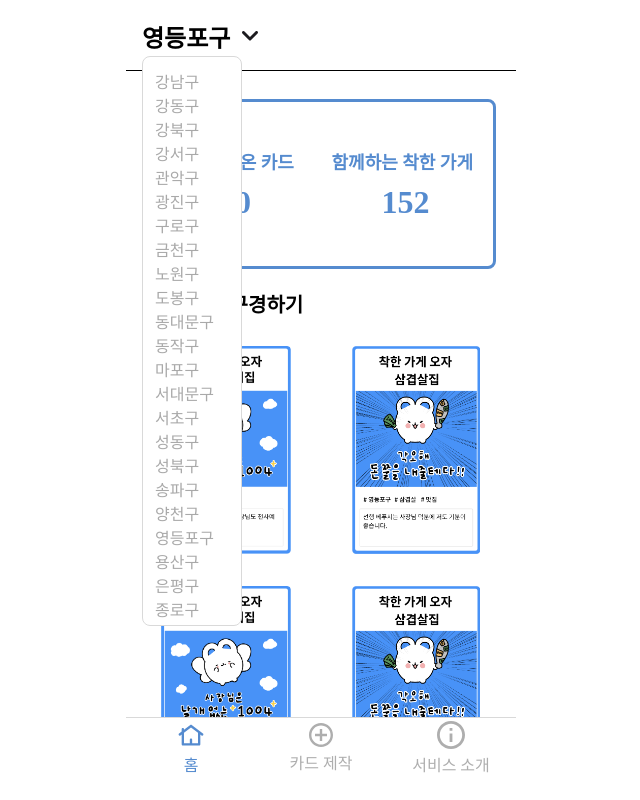
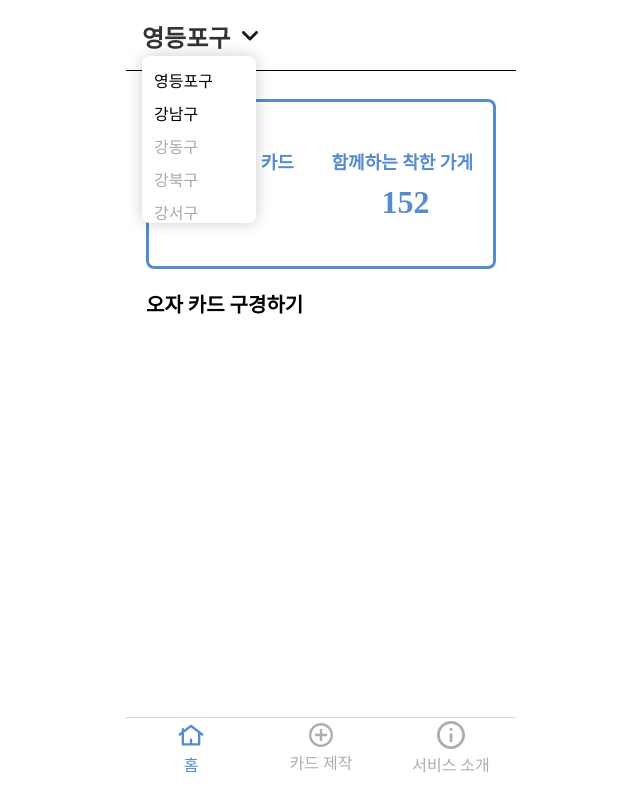
Before and after one commit to seoul-women-tech-hackathon-team5/meaningout-client, a React (Vite) app: page /main in a window 1280 px wide. Both pictures are taken after a click on the button "영등포구". Shown: the top 800 px of the page, without its empty margins (319-959 px from the left). Built offline with nearby package versions, Linux system fonts and the light colour scheme.

Commit message:
feat : 지역 토글 구현

```diff
--- a/src/components/MainPage/AreaItem.jsx
+++ /dev/null
@@ -1,71 +0,0 @@
-import { useState } from 'react';
-import styled from 'styled-components';
-import PropTypes from 'prop-types';
-
-const StyledAreaItem = styled.div`
-  font-size: 24px;
-  font-weight: 800;
-
-  button {
-    display: flex;
-    align-items: center;
-    text-decoration: none; /* Remove the default underline */
-    outline: none; /* Remove the default outline */
-  }
-
-  .toggle-container {
-    width: 100px;
-    height: ${(props) => (props.isExpanded ? '570px' : '0')};
-    overflow: hidden;
-    padding: ${(props) => (props.isExpanded ? '12px' : '0')};
-    border-radius: 8px;
-    font-size: 16px;
-    font-weight: 400;
-    color: #a9a9a9;
-    background-color: white;
-    cursor: pointer;
-    border: ${(props) => (props.isExpanded ? 'solid 1px #d9d9d9' : 'none')};
-    position: relative;
-    transition: height 0.3s ease-in-out, padding 0.3s ease-in-out;
-  }
-
-  .toggle-container > div:hover {
-    color: black;
-    font-weight: 600;
-  }
-`;
-
-export default function AreaItem({ title, content, onContentClick }) {
-  const [isExpanded, setIsExpanded] = useState(false);
-
-  const handleToggle = () => {
-    setIsExpanded(!isExpanded);
-  };
-
-  const handleContentItemClick = (clickedItem) => {
-    onContentClick(clickedItem);
-    setIsExpanded(false);
-  };
-
-  return (
-    <StyledAreaItem isExpanded={isExpanded}>
-      <button onClick={handleToggle}>
-        {title}
-        <img src='/assets/icons/toggle.svg' alt='toggle' />
-      </button>
-      <div className='toggle-container'>
-        {content.map((item, index) => (
-          <div key={index} onClick={() => handleContentItemClick(item)}>
-            {item}
-          </div>
-        ))}
-      </div>
-    </StyledAreaItem>
-  );
-}
-
-AreaItem.propTypes = {
-  title: PropTypes.string.isRequired,
-  content: PropTypes.arrayOf(PropTypes.string).isRequired,
-  onContentClick: PropTypes.func.isRequired,
-};
--- a/src/components/MainPage/AreaNames.js
+++ b/src/components/MainPage/AreaList.js
@@ -1,4 +1,5 @@
-export const AreaNames = [
+export const AreaList = [
+  '영등포구',
   '강남구',
   '강동구',
   '강북구',
@@ -18,11 +19,9 @@ export const AreaNames = [
   '성북구',
   '송파구',
   '양천구',
-  '영등포구',
   '용산구',
   '은평구',
   '종로구',
   '중구',
   '중랑구'
-
 ];
--- /dev/null
+++ b/src/components/MainPage/AreaToggle.jsx
@@ -0,0 +1,91 @@
+import { useState } from "react";
+import styled from "styled-components";
+import { AreaList } from "./AreaList";
+
+const abledAreas = ['영등포구', '강남구'];
+
+export default function AreaToggle() {
+  const [isExpanded, setIsExpanded] = useState(false);
+  const [currentTitle, setCurrentTitle] = useState("영등포구");
+
+  const handleToggle = () => {
+    setIsExpanded(true);
+    console.log(isExpanded);
+  };
+
+  const handleContentItemClick = (clickedItem) => {
+    if (abledAreas.includes(clickedItem)) {
+      setCurrentTitle(clickedItem);
+      setIsExpanded(false);
+    }
+  };
+
+  return (
+    <StyledAreaToggle>
+      <CurrentArea onClick={handleToggle}>
+        <CurrentAreaName>{currentTitle}</CurrentAreaName>
+        <img src="/assets/icons/toggle.svg" alt="toggle" />
+      </CurrentArea>
+      {isExpanded && (
+        <ToggleContainer>
+          {AreaList.map((item, index) => (
+            <AreaItem key={index} onClick={() => handleContentItemClick(item)} abled={abledAreas.includes(item)}>
+              {item}
+            </AreaItem>
+          ))}
+        </ToggleContainer>
+      )}
+    </StyledAreaToggle>
+  );
+}
+
+const StyledAreaToggle = styled.div`
+  width: 107px;
+  height: 40px;
+`;
+
+const CurrentArea = styled.button`
+  display: flex;
+  align-items: center;
+  text-decoration: none;
+  outline: none;
+`;
+
+const CurrentAreaName = styled.div`
+  color: rgba(0, 0, 0, 0.8);
+  font-family: Noto Sans KR;
+  font-size: 24px;
+  font-style: normal;
+  font-weight: 700;
+  line-height: normal;
+`;
+
+const ToggleContainer = styled.div`
+  position: fixed;
+  width: 114px;
+  height: 167px;
+  background-color: white;
+  overflow-y: scroll;
+  padding: 12px;
+  border-radius: 8px;
+  box-shadow: 0px 0px 16px 0px rgba(0, 0, 0, 0.2);
+  display: flex;
+  flex-direction: column;
+  align-items: flex-start;
+  gap: 14px;
+`;
+
+const AreaItem = styled.div`
+  width: 90px;
+  height: 19px;
+  color: ${({ abled }) => (abled ? 'black' : '#a9a9a9')};
+  font-family: Inter;
+  font-size: 16px;
+  font-style: normal;
+  font-weight: 400;
+  cursor: ${({ abled }) => (abled ? 'pointer' : 'not-allowed')};
+  ${({ abled }) => ( abled ?  `
+    &:hover{
+      font-weight: 700;
+    }` : '')}
+`;
--- a/src/components/MainPage/Card.jsx
+++ b/src/components/MainPage/Card.jsx
@@ -1,98 +1,98 @@
-import React, { useState, useRef, useEffect } from 'react';
-import styled from 'styled-components';
+// import React, { useState, useRef, useEffect } from 'react';
+// import styled from 'styled-components';
 
-const CardContainer = styled.div`
-  display: flex;
-  flex-wrap: wrap;
-  justify-content: center;
-  margin-top: 330px;
-`;
+// const CardContainer = styled.div`
+//   display: flex;
+//   flex-wrap: wrap;
+//   justify-content: center;
+//   margin-top: 330px;
+// `;
 
-const StyledCard = styled.div`
-  width: 150px;
-  height: 200px;
-  background-color: white;
-  margin: 20px;
-  border-radius: 8px;
-  display: flex;
-  padding: 20px;
-  justify-content: center;
-  align-items: center;
-  font-size: 24px;
-  font-weight: 600;
-  color: white;
+// const StyledCard = styled.div`
+//   width: 150px;
+//   height: 200px;
+//   background-color: white;
+//   margin: 20px;
+//   border-radius: 8px;
+//   display: flex;
+//   padding: 20px;
+//   justify-content: center;
+//   align-items: center;
+//   font-size: 24px;
+//   font-weight: 600;
+//   color: white;
 
-  ${(props) =>
-    props.content === '영등포구' &&
-    `
-      color: black;
-    `}
+//   ${(props) =>
+//     props.content === '영등포구' &&
+//     `
+//       color: black;
+//     `}
 
-  img {
-    max-width: 130%;
-    max-height: 130%;
-    object-fit: cover;
-    object-position: center bottom; /* Adjust the object position to move the starting point of the image */
-  }
-`;
+//   img {
+//     max-width: 130%;
+//     max-height: 130%;
+//     object-fit: cover;
+//     object-position: center bottom; /* Adjust the object position to move the starting point of the image */
+//   }
+// `;
 
-const Card = () => {
-  const [cards, setCards] = useState([1, 2, 3, 4, 5]);
-  const observerRef = useRef(null);
+// const Card = () => {
+//   const [cards, setCards] = useState([1, 2, 3, 4, 5]);
+//   const observerRef = useRef(null);
 
-  useEffect(() => {
-    const observer = new IntersectionObserver(handleObserver, {
-      root: null,
-      rootMargin: '20px',
-      threshold: 1.0,
-    });
+//   useEffect(() => {
+//     const observer = new IntersectionObserver(handleObserver, {
+//       root: null,
+//       rootMargin: '20px',
+//       threshold: 1.0,
+//     });
 
-    if (observerRef.current) {
-      observer.observe(observerRef.current);
-    }
+//     if (observerRef.current) {
+//       observer.observe(observerRef.current);
+//     }
 
-    return () => {
-      if (observerRef.current) {
-        observer.unobserve(observerRef.current);
-      }
-    };
-  }, [cards]);
+//     return () => {
+//       if (observerRef.current) {
+//         observer.unobserve(observerRef.current);
+//       }
+//     };
+//   }, [cards]);
 
-  const handleObserver = (entries) => {
-    const target = entries[0];
-    if (target.isIntersecting) {
-      const newCardId = cards[cards.length - 1] + 1;
-      setCards((prevCards) => [...prevCards, newCardId]);
-    }
-  };
+//   const handleObserver = (entries) => {
+//     const target = entries[0];
+//     if (target.isIntersecting) {
+//       const newCardId = cards[cards.length - 1] + 1;
+//       setCards((prevCards) => [...prevCards, newCardId]);
+//     }
+//   };
 
-  const removeFirstCard = () => {
-    setCards((prevCards) => prevCards.slice(1));
-  };
+//   const removeFirstCard = () => {
+//     setCards((prevCards) => prevCards.slice(1));
+//   };
 
-  useEffect(() => {
-    if (cards.length > 10) {
-      const timer = setTimeout(removeFirstCard, 1000);
-      return () => clearTimeout(timer);
-    }
-  }, [cards]);
+//   useEffect(() => {
+//     if (cards.length > 10) {
+//       const timer = setTimeout(removeFirstCard, 1000);
+//       return () => clearTimeout(timer);
+//     }
+//   }, [cards]);
 
-  const getImageUrl = (imageName) => {
-    return `assets/img/${imageName}.jpg`; // Assuming the images are in the "public/assets/img" directory
-  };
+//   const getImageUrl = (imageName) => {
+//     return `assets/img/${imageName}.jpg`; // Assuming the images are in the "public/assets/img" directory
+//   };
 
-  return (
-    <>
-      <CardContainer>
-        {cards.map((cardId) => (
-          <StyledCard key={cardId} content="영등포구">
-            <img src={getImageUrl(cardId)} alt={`Image ${cardId}`} />
-          </StyledCard>
-        ))}
-      </CardContainer>
-      <div ref={observerRef} />
-    </>
-  );
-};
+//   return (
+//     <>
+//       <CardContainer>
+//         {cards.map((cardId) => (
+//           <StyledCard key={cardId} content="영등포구">
+//             <img src={getImageUrl(cardId)} alt={`Image ${cardId}`} />
+//           </StyledCard>
+//         ))}
+//       </CardContainer>
+//       <div ref={observerRef} />
+//     </>
+//   );
+// };
 
-export default Card;
+// export default Card;
--- a/src/components/MainPage/Header.jsx
+++ b/src/components/MainPage/Header.jsx
@@ -1,7 +1,5 @@
-import styled from 'styled-components';
-import { useState } from 'react';
-import AreaItem from './AreaItem';
-import { AreaNames } from './AreaNames';
+import styled from "styled-components";
+import AreaToggle from "./AreaToggle";
 
 const StyledHeader = styled.div`
   width: 390px;
@@ -18,23 +16,13 @@ const StyledHeader = styled.div`
 
   border-bottom-style: solid;
   border-bottom-width: 0.5px;
-`
+`;
 
 export default function Header() {
-    // Area 토글 관리
-    const [currentTitle, setCurrentTitle] = useState("영등포구");
-
-    const handleContentClick = (clickedTitle) => {
-        setCurrentTitle(clickedTitle);
-    };
 
   return (
     <StyledHeader>
-            <AreaItem
-                title={currentTitle}
-                content={AreaNames}
-                onContentClick={handleContentClick}
-            />
+      <AreaToggle/>
     </StyledHeader>
   );
 }
--- a/src/pages/MainPage.jsx
+++ b/src/pages/MainPage.jsx
@@ -2,7 +2,7 @@ import styled from 'styled-components';
 import Header from '../components/MainPage/Header';
 import MessageBox from '../components/MainPage/MeassageBox';
 import BottomNav from '../components/UI/BottomNav';
-import Card from '../components/MainPage/Card';
+// import Card from '../components/MainPage/Card';
 
 
 const StyledMain = styled.div`
@@ -13,15 +13,15 @@ const StyledMain = styled.div`
     align-items: center;
 `
 
-const MainContent = styled.div`
-    flex: 1;
-    width: 100%;
-    overflow-y: auto; /* Enable scrolling for the Card component */
-    display: flex;
-    flex-direction: column;
-    align-items: center;
-    justify-content: center;
-`
+// const MainContent = styled.div`
+//     flex: 1;
+//     width: 100%;
+//     overflow-y: auto; /* Enable scrolling for the Card component */
+//     display: flex;
+//     flex-direction: column;
+//     align-items: center;
+//     justify-content: center;
+// `
 
 const FixedComponents = styled.div`
     position: fixed;
@@ -42,9 +42,9 @@ const MainPage = () => {
                 <Header />
                 <CenteredMessageBox />
             </FixedComponents>
-            <MainContent>
+            {/* <MainContent>
                 <Card />
-            </MainContent>
+            </MainContent> */}
             <BottomNav type="main" />
         </StyledMain>
     );
```
Lines whose indentation alone changed are shown as unchanged.
